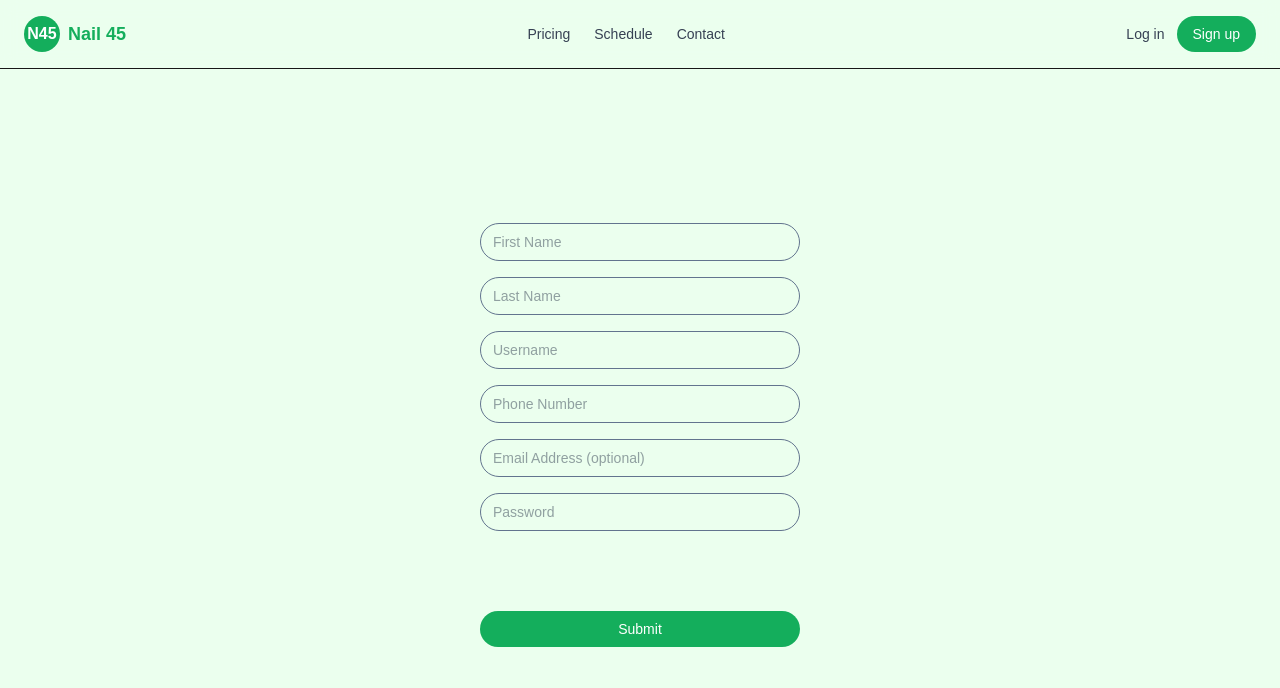
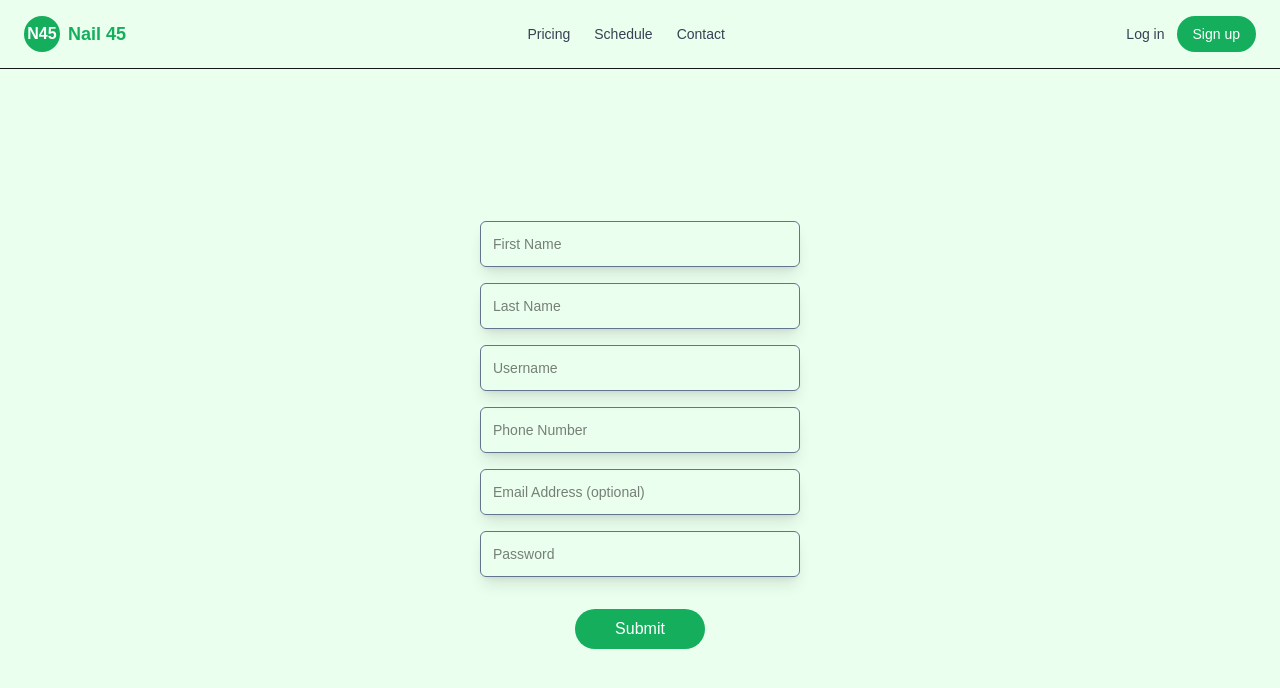
Before and after one commit to RRKaze/salon45, a Next.js app in the folder frontend/: page /signup in a window 1280 px wide. Shown: the top 688 px of the page. Built offline with nearby package versions, Linux system fonts and the light colour scheme.

Commit message:
Improve input style

```diff
--- a/frontend/app/components/InputField.tsx
+++ b/frontend/app/components/InputField.tsx
@@ -12,12 +12,23 @@ export default function InputField({
   ...props
 }: InputFieldProps) {
   const baseStyle =
-    `border border-slate-500 py-2 pl-3 rounded-full color-white active:outline-white-0 ${marginBottom} text-sm text-gray-700 hover:text-brand`;
+    `border
+    border-slate-500
+    shadow-lg
+    p-3
+    rounded-md
+    focus-visible:outline-(--color-brand)
+    focus-visible:outline-2
+    focus-visible:placeholder:font-semibold
+    hover:placeholder:font-semibold
+    ${marginBottom}
+    text-sm
+    text-black`;
 
   return (
-    <div className="flex flex-col">
+    <>
       {label && <label htmlFor={props.id} className="text-sm mb-1 text-gray-600">{label}</label>}
       <input {...props} className={`${baseStyle} ${className}`} />
-    </div>
+    </>
   );
 }
--- a/frontend/app/components/SubmitButton.tsx
+++ b/frontend/app/components/SubmitButton.tsx
@@ -15,7 +15,7 @@ export default function SubmitButton({
     <button
       onClick={onClick}
       disabled={disabled}
-      className="text-sm px-4 py-2 rounded-full bg-brand text-white hover:bg-brand-dark transition disabled:opacity-50 disabled:cursor-not-allowed mt-10"
+      className="py-2 px-10 rounded-full bg-brand text-white hover:bg-brand-dark transition disabled:opacity-50 disabled:cursor-not-allowed"
     >
       {children}
     </button>
--- a/frontend/app/login/page.tsx
+++ b/frontend/app/login/page.tsx
@@ -44,11 +44,12 @@ export default function LoginPage({
 
         {/* Login Form */}
         <main className="flex-1 flex items-center justify-center">
-          <form className="flex flex-col w-full max-w-xs">
+          <form className="flex flex-col items-center w-full max-w-xs">
             <InputField
               placeholder="Username"
               id="username"
               value={state.username}
+              className="w-full"
               onChange={handleUsernameChange}
             />
             <InputField
@@ -56,6 +57,7 @@ export default function LoginPage({
               id="password"
               type="password"
               value={state.password}
+              className="w-full mb-8"
               onChange={handlePasswordChange}
             />
             {errorMessage && (
--- a/frontend/app/signup/page.tsx
+++ b/frontend/app/signup/page.tsx
@@ -63,11 +63,12 @@ export default function SignupPage() {
 
       {/* Signup Form */}
       <main className="flex-1 flex items-center justify-center">
-        <form className="flex flex-col w-full max-w-xs">
+        <form className="flex flex-col items-center w-full max-w-xs">
           <InputField
             placeholder="First Name"
             id="firstName"
             value={state.firstName}
+            className="w-full"
             onChange={handleChange}
             required
           />
@@ -75,6 +76,7 @@ export default function SignupPage() {
             placeholder="Last Name"
             id="lastName"
             value={state.lastName}
+            className="w-full"
             onChange={handleChange}
             required
           />
@@ -82,6 +84,7 @@ export default function SignupPage() {
             placeholder="Username"
             id="userName"
             value={state.userName}
+            className="w-full"
             onChange={handleChange}
             required
           />
@@ -90,6 +93,7 @@ export default function SignupPage() {
             id="phoneNumber"
             type="tel"
             value={state.phoneNumber}
+            className="w-full"
             onChange={handleChange}
             required
           />
@@ -98,6 +102,7 @@ export default function SignupPage() {
             id="email"
             type="email"
             value={state.email}
+            className="w-full"
             onChange={handleChange}
           />
           <InputField
@@ -105,9 +110,10 @@ export default function SignupPage() {
             id="password"
             type="password"
             value={state.password}
+            className="w-full"
             onChange={handleChange}
             required
-            marginBottom={errorMessage ? "mb-2" : "mb-10"}
+            marginBottom={errorMessage ? "mb-2" : "mb-8"}
           />
           {errorMessage && (
             <p className="text-red-600 text-sm mb-10 pl-3">{errorMessage}</p>
```
